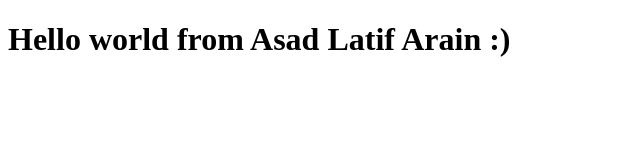
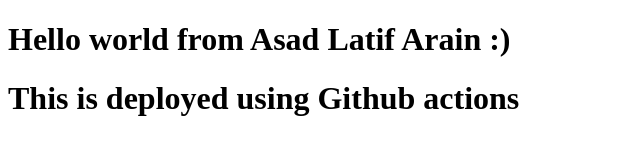
Before and after one commit to AsadLatifArain/BootCamp, a plain HTML site: page index.html in a window 1280 px wide. Shown: the whole page, without its empty margins (0-640 px from the left). Drawn offline with Linux system fonts and the light colour scheme.

Commit message:
Update index.html

```diff
--- a/index.html
+++ b/index.html
@@ -7,5 +7,6 @@
 </head>
 <body>
     <h1>Hello world from Asad Latif Arain :)</h1>
+    <h1>This is deployed using Github actions </h1>
 </body>
 </html>
```
